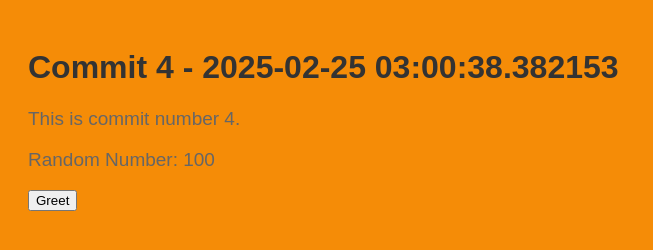
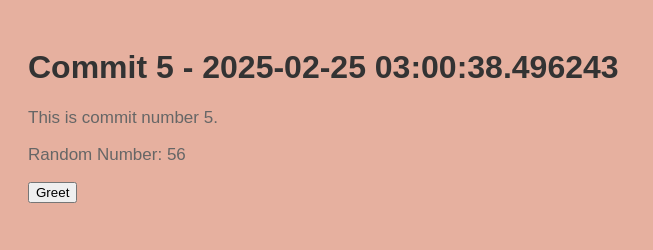
Before and after one commit to legbald0d/myrep-repo-20250225030031, a plain HTML site: page index.html in a window 1280 px wide. Shown: the whole page, without its empty margins (0-653 px from the left). Drawn offline with Linux system fonts and the light colour scheme.

Commit message:
📝 Commit 5 with HTML, CSS, and JS

```diff
--- a/index.html
+++ b/index.html
@@ -2,13 +2,13 @@
     <!DOCTYPE html>
     <html>
     <head>
-        <title>Commit 4 - 2025-02-25 03:00:38.382153</title>
+        <title>Commit 5 - 2025-02-25 03:00:38.496243</title>
         <link rel="stylesheet" href="style.css">
     </head>
     <body>
-        <h1>Commit 4 - 2025-02-25 03:00:38.382153</h1>
-        <p>This is commit number 4.</p>
-        <p>Random Number: 100</p>
+        <h1>Commit 5 - 2025-02-25 03:00:38.496243</h1>
+        <p>This is commit number 5.</p>
+        <p>Random Number: 56</p>
         <button onclick="greet()">Greet</button>
         <script src="script.js"></script>
     </body>
--- a/script.js
+++ b/script.js
@@ -2,4 +2,4 @@
     function greet() {
         alert('Hello from commit ' + commitNumber + '!');
     }
-    var commitNumber = 4;
+    var commitNumber = 5;
--- a/style.css
+++ b/style.css
@@ -1,7 +1,7 @@
 
     body {
         font-family: Arial, sans-serif;
-        background-color: #f58c07;
+        background-color: #e6b09f;
         padding: 20px;
     }
     h1 {
@@ -9,5 +9,5 @@
     }
     p {
         color: #666;
-        font-size: 19px;
+        font-size: 17px;
     }
```
